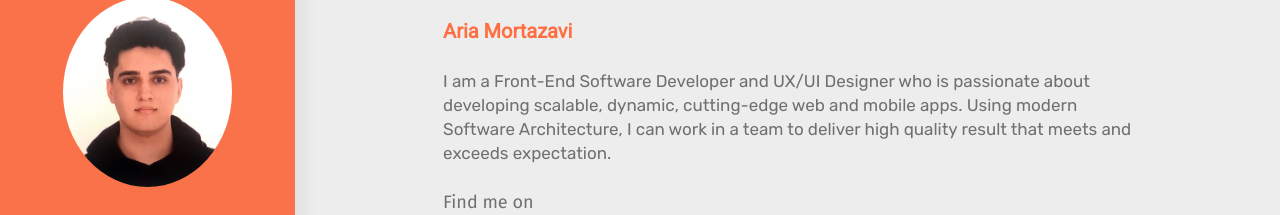
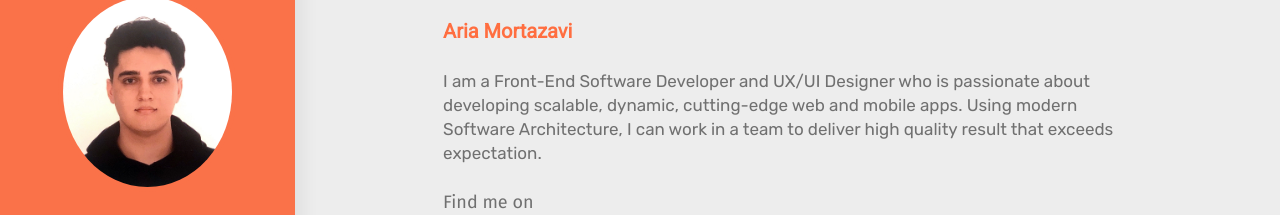
Before and after one commit to AriaMortazavi/Portfolio, a React (Create React App) app: page / in a window 1280 px wide. Shown: the part 186-401 px from the top of the page. Built offline with nearby package versions, Linux system fonts and the light colour scheme; a web font is replaced by a local one.

Commit message:
Text fix

```diff
--- a/src/components/About.jsx
+++ b/src/components/About.jsx
@@ -33,7 +33,7 @@ class About extends Component {
               developing scalable, dynamic, cutting-edge web and mobile
               apps. Using modern Software Architecture, I
               can work in a team to deliver high
-              quality result that meets and exceeds
+              quality result that exceeds
               expectation.
             </span>
             <span>Find me on</span>
```
